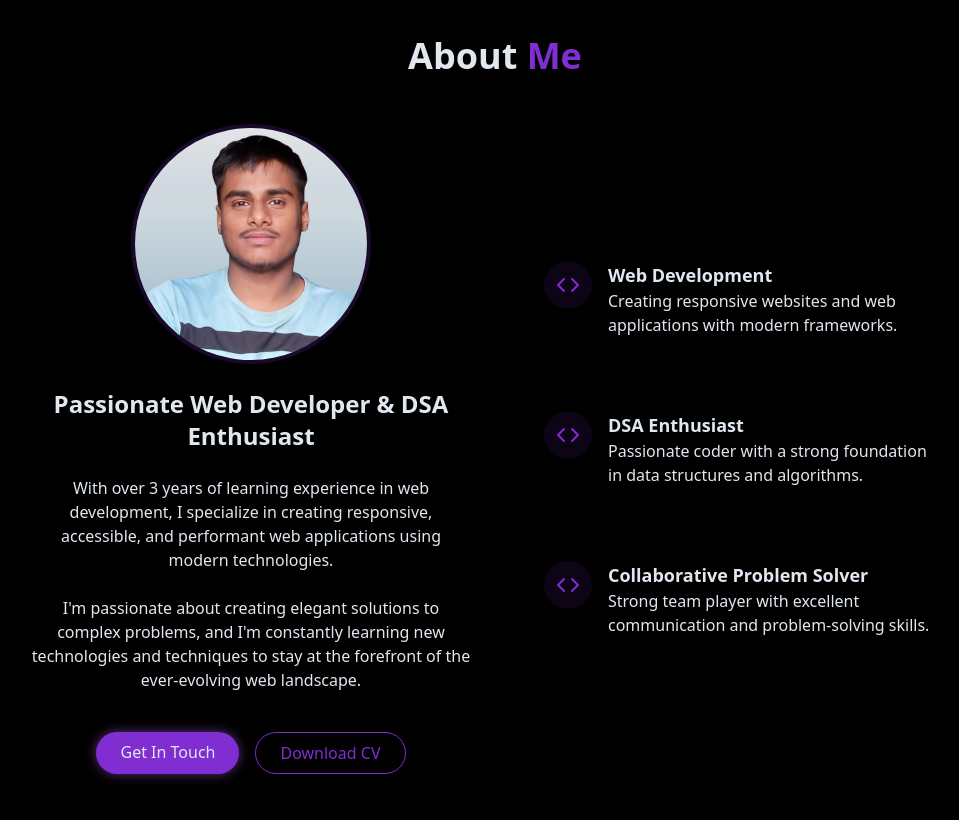
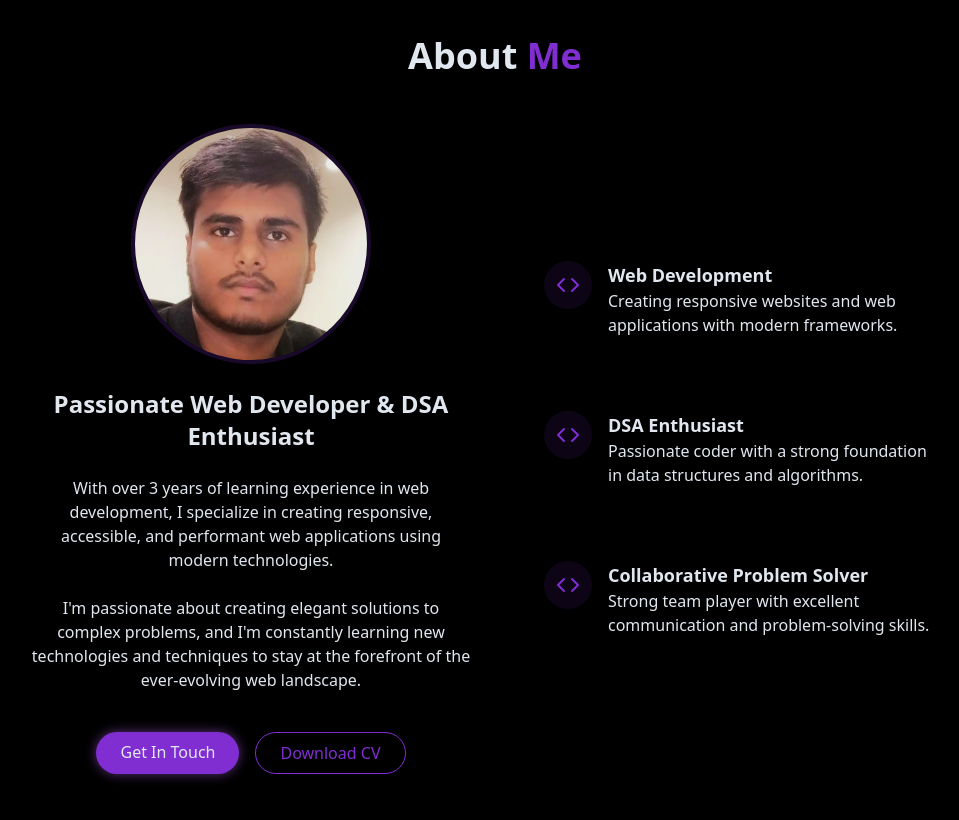
Before and after one commit to vkp7782/ReactPortpolio, a React (Vite) app: page / in a window 1280 px wide. Shown: the part 860-1680 px from the top of the page, without its empty margins (145-1104 px from the left). Built offline with nearby package versions, Linux system fonts and the light colour scheme.

Commit message:
Update AboutMe.jsx

```diff
--- a/src/components/AboutMe.jsx
+++ b/src/components/AboutMe.jsx
@@ -16,7 +16,7 @@ export const AboutMe = () => {
                         {/* Profile Image Always Center */}
                         <div className="flex justify-center">
                             <img
-                                src="/projects/profile1.jpg"
+                                src="profile.jpg"
                                 alt="Profile"
                                 className="w-32 h-32 md:w-48 md:h-48 lg:w-60 lg:h-60 rounded-full object-cover shadow-lg border-4 border-primary/20 transition-transform duration-500 hover:scale-105 hover:shadow-2xl hover:border-primary"
                             />
```
